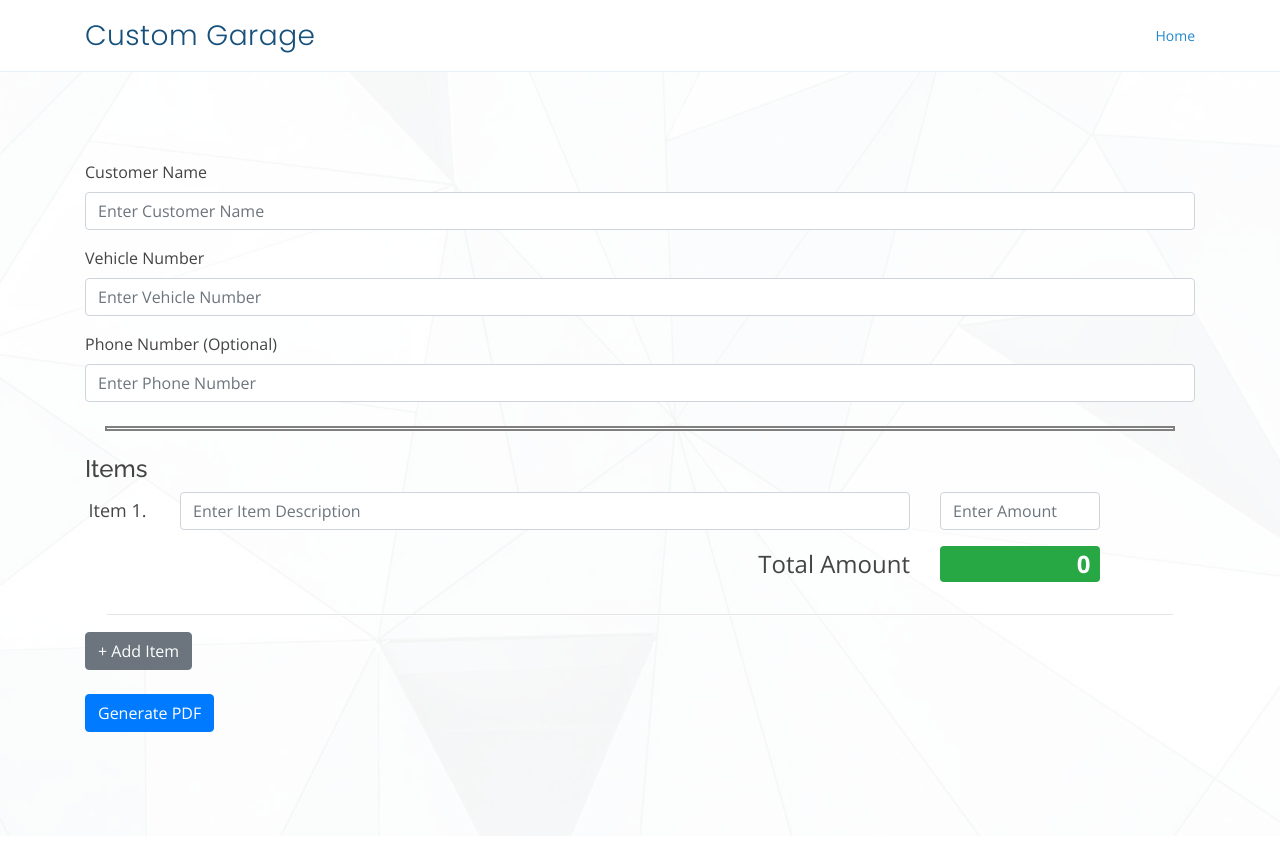
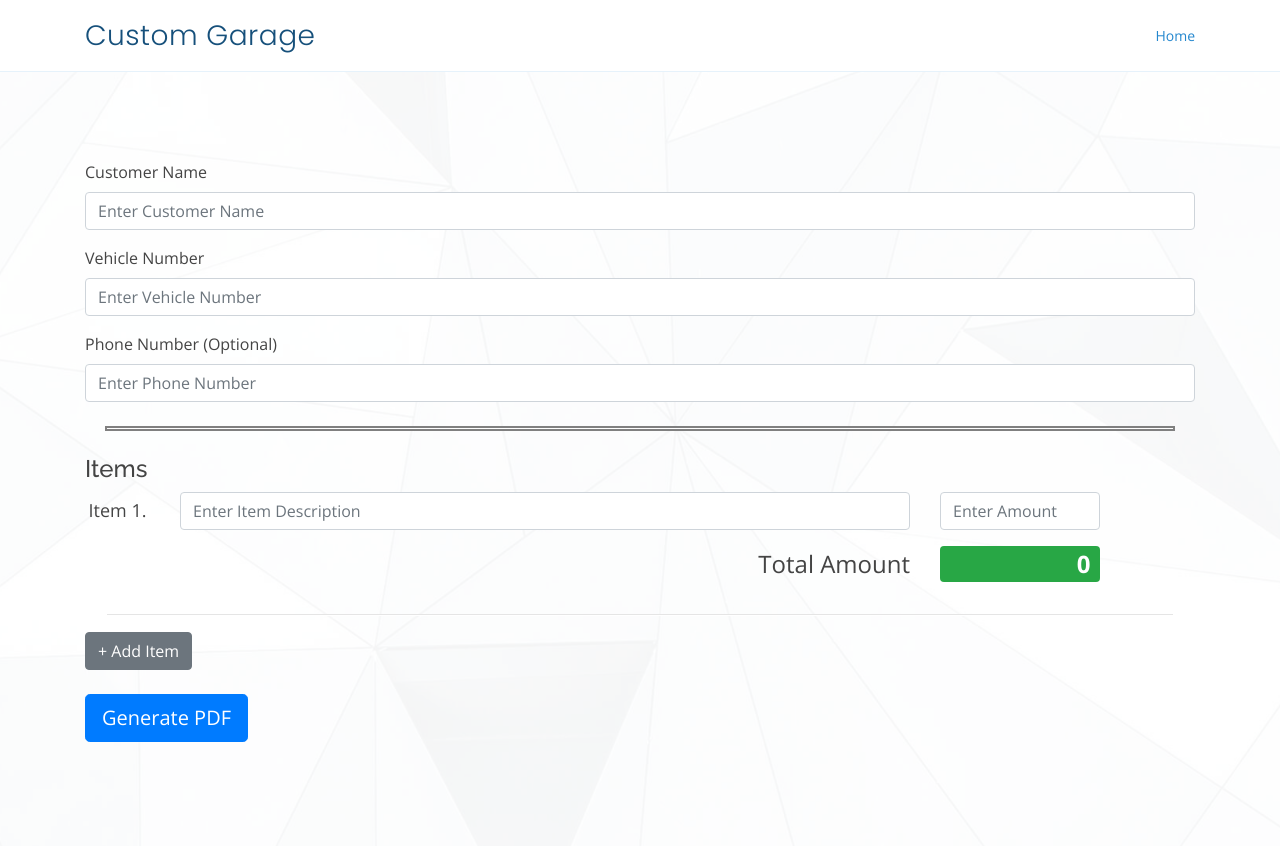
Before and after one commit to SireenAtGitHub/custom-invoice, a Django app: page / in a window 1280 px wide. Before the commit the page ends 732 px from the top, so only its background shows below. Run offline with Django 3.2, Linux system fonts and the light colour scheme; some libraries are stand-ins or nearby versions.

Commit message:
added bootstrap class btn-lg in generate invoice

```diff
--- a/generateInvoice/templates/base.html
+++ b/generateInvoice/templates/base.html
@@ -134,7 +134,7 @@
             <div class="mb-2">
                 <button type="button" class="btn btn-secondary" id="append">+ Add Item</button>
             </div>
-            <button type="submit" class="btn btn-primary mb-4 mt-3" id="idForm">Generate PDF</button>
+            <button type="submit" class="btn btn-lg btn-primary mb-4 mt-3" id="idForm">Generate PDF</button>
         </form>
 
         </div>
```
